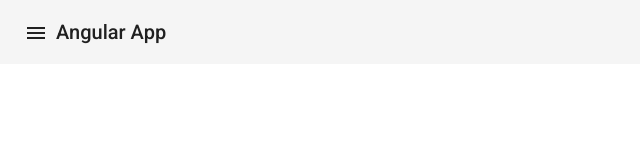
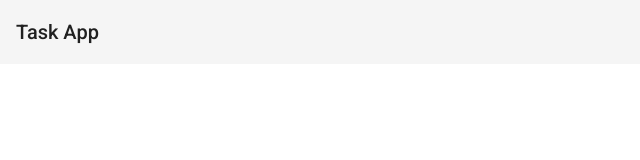
Before and after one commit to Luukess/nbt, an Angular app: page / in a window 1280 px wide. Shown: the top 160 px of the page, without its empty margins (0-640 px from the left). Built offline with nearby package versions, Linux system fonts and the light colour scheme.

Commit message:
Feat: added nav

```diff
--- a/src/app/app.component.html
+++ b/src/app/app.component.html
@@ -1,6 +1 @@
-<mat-toolbar>
-  <button mat-icon-button class="example-icon" aria-label="Example icon-button with menu icon">
-    <mat-icon>menu</mat-icon>
-  </button>
-  <span>Angular App</span>
-</mat-toolbar>
+<app-nav></app-nav>
--- a/src/app/app.module.ts
+++ b/src/app/app.module.ts
@@ -5,10 +5,12 @@ import { AppComponent } from './app.component';
 import { BrowserAnimationsModule } from '@angular/platform-browser/animations';
 import { MaterialModule } from './modules/material/material.module';
 import { LayoutModule } from '@angular/cdk/layout';
+import { NavComponent } from './components/nav/nav.component';
 
 @NgModule({
   declarations: [
-    AppComponent
+    AppComponent,
+    NavComponent
   ],
   imports: [
     BrowserModule,
--- /dev/null
+++ b/src/app/components/nav/nav.component.html
@@ -0,0 +1,11 @@
+<mat-toolbar>
+    <div class="toolbar-nav-button-container">
+        <button mat-icon-button class="nav-menu-button" aria-label="Example icon-button with menu icon">
+            <mat-icon>menu</mat-icon>
+        </button>
+        <span>Task App</span>
+    </div>
+    <!-- <div class="toolbar-nav-mode-button">
+        but
+    </div> -->
+</mat-toolbar>
--- /dev/null
+++ b/src/app/components/nav/nav.component.scss
@@ -0,0 +1,23 @@
+mat-toolbar {
+    display: flex;
+    flex-direction: row;
+    justify-content: space-between;
+
+    .toolbar-nav-button-container {
+        display: flex;
+        align-items: center;
+    }
+
+    .nav-menu-button {
+        display: block;
+        margin-right: 10px;
+    }
+}
+
+@media(min-width: 992px) {
+    mat-toolbar {
+        .nav-menu-button {
+            display: none;
+        }
+    }
+}
--- /dev/null
+++ b/src/app/components/nav/nav.component.ts
@@ -0,0 +1,15 @@
+import { Component, OnInit } from '@angular/core';
+
+@Component({
+  selector: 'app-nav',
+  templateUrl: './nav.component.html',
+  styleUrls: ['./nav.component.scss']
+})
+export class NavComponent implements OnInit {
+
+  constructor() { }
+
+  ngOnInit(): void {
+  }
+
+}
--- a/src/styles.scss
+++ b/src/styles.scss
@@ -1,5 +1,11 @@
 /* You can add global styles to this file, and also import other style files */
 @import "~@angular/material/prebuilt-themes/indigo-pink.css";
+
+* {
+    margin: 0;
+    padding: 0;
+    box-sizing: border-box;
+}
 
 html,
 body {
```
